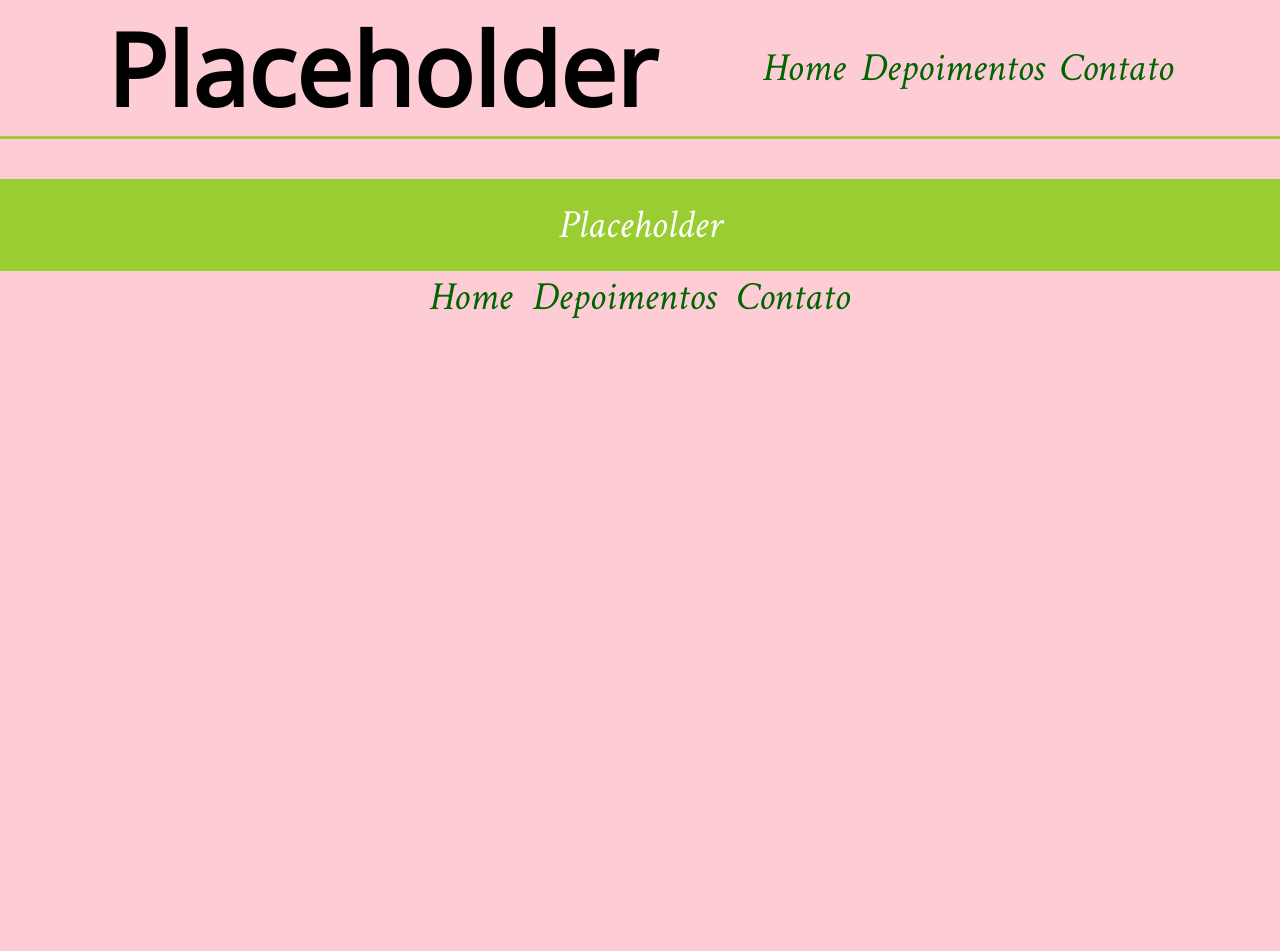
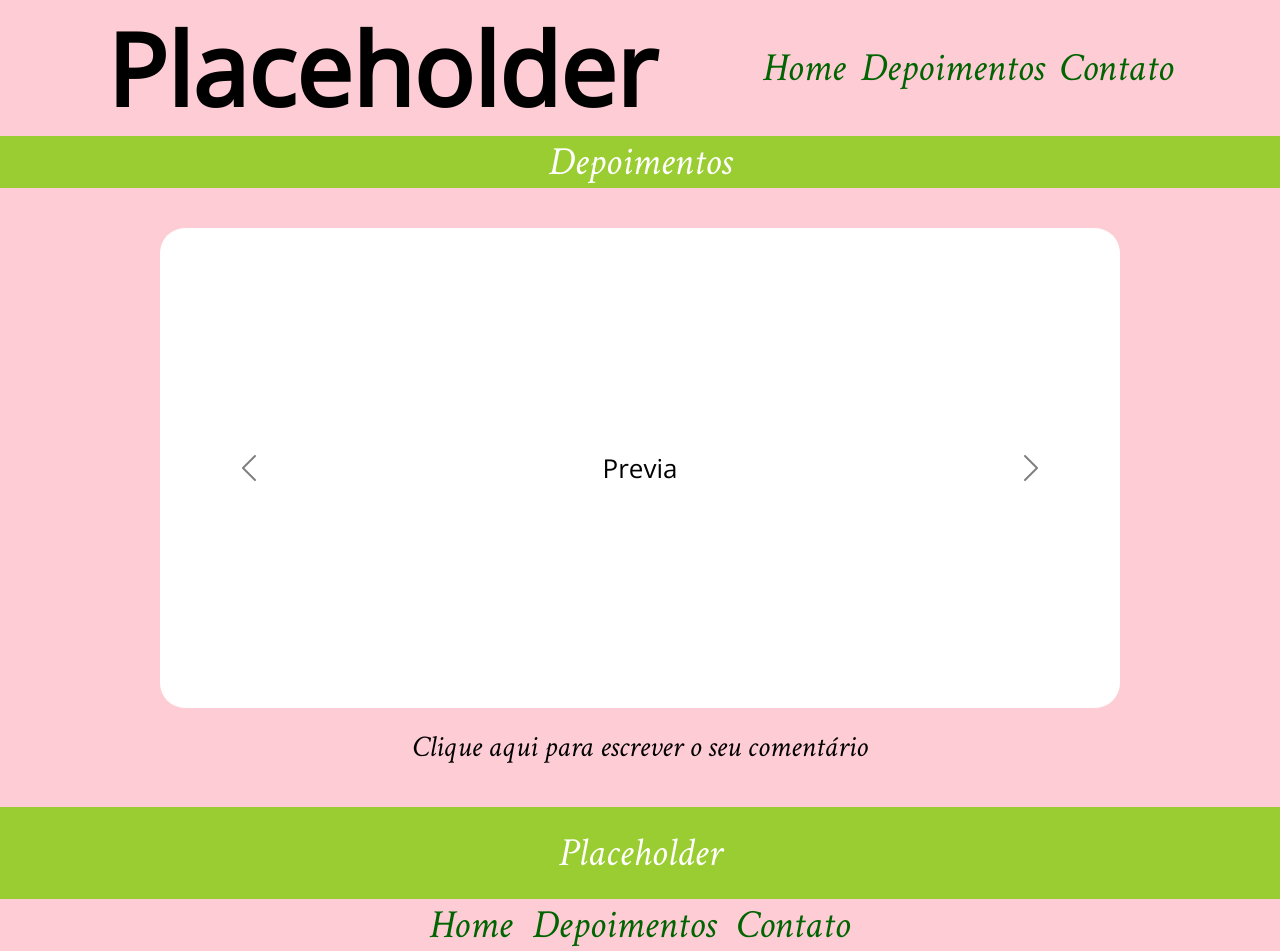
Before and after one commit to jrafaelpcruz/hackaton-pamI, a PHP site: page /index.php?page=depoimento-visualizar in a window 1280 px wide. Before the commit the page ends 800 px from the top, so only its background shows below. Run offline with PHP 8.4, Linux system fonts and the light colour scheme; data that the repository does not hold is empty; some libraries are stand-ins or nearby versions.

Commit message:
depoimento.php realizado, demoimento-inserir.php adcionado e realizado. Mudanças no estilo.

```diff
--- /dev/null
+++ b/depoimento-item.php
@@ -0,0 +1,25 @@
+<?php
+$sql = "SELECT * FROM Depoimentos;";
+$res = $conn->query($sql) or die("erro");
+$qtd = $res->num_rows;
+
+if ($qtd > 0) {
+  while ($row = $res->fetch_object()) {
+    print "
+    <div class='carousel-item' data-bs-interval='20000'>
+      <div class='depoimento-coluna'>
+        <div>
+          <h1>{$row->nome}</h1>
+          <span class='depoimento-complemento'>{$row->titulo_op}</span>
+        </div>
+        <div>
+          <p>\"{$row->depoimento}\"</p>
+        </div>
+        <div>
+          <span class='depoimento-complemento'>{$row->data}</span>
+        </div>
+      </div>
+    </div>";
+    }
+  }
+?>
--- a/depoimento-visualizar.php
+++ b/depoimento-visualizar.php
@@ -0,0 +1,30 @@
+<h1 class="contato-titulo">Depoimentos</h1>
+<script src="js/bootstrap.min.js"></script>
+
+<main class="depoimento-main">
+  <div class="carousel-container">
+    <!--inicio do código do carousel -->
+    <div id="carouselExampleInterval" class="carousel slide carousel-dark" data-bs-ride="carousel">
+      <div class="carousel-inner">
+        <div class="carousel-item active" data-bs-interval="20000">
+          <div class="depoimento-coluna">
+            <div>
+              <p>Previa</p>
+            </div>
+          </div>
+        </div>
+        <?php include 'depoimento-item.php'?>
+      </div>
+      <button class="carousel-control-prev" type="button" data-bs-target="#carouselExampleInterval" data-bs-slide="prev">
+        <span class="carousel-control-prev-icon" aria-hidden="true"></span>
+      </button>
+      <button class="carousel-control-next" type="button" data-bs-target="#carouselExampleInterval" data-bs-slide="next">
+        <span class="carousel-control-next-icon" aria-hidden="true"></span>
+      </button>
+    </div>
+    <!-- Fim do codigo do carousel-->
+  </div>
+</main>
+<div class="depoimento-escrever">
+  <a href="?page=depoimento-escrever">Clique aqui para escrever o seu comentário</a>
+</div>
--- a/index.php
+++ b/index.php
@@ -28,6 +28,9 @@
     case 'depoimento-visualizar';
       include 'depoimento-visualizar.php';
       break;
+    case 'depoimento-escrever';
+      include 'depoimento-escrever.php';
+      break;
     case 'conteudo':
       include 'conteudo.php';
       break;
--- a/styles/styles.css
+++ b/styles/styles.css
@@ -10,12 +10,12 @@
 }
 body {
   background-color: var(--header-main-color);
+  font-family: 'Crimson Text', serif;
 }
 /*Header.php*/
 header {
   background-color:var(--header-main-color);
   font-family: 'Crimson Text', serif;
-  border-bottom: 3px solid var(--header-second-color);
 }
 .header {
   display: flex;
@@ -170,6 +170,7 @@ main {
   display: flex;
   justify-content: space-between;
   align-items: center;
+  font-family: 'Open Sans', sans-serif;
 }
 .conteudo-atributos ul {
   list-style: none;
@@ -205,13 +206,14 @@ main {
   border-radius: 5px;
 }
 .conteudo-left a {
-  font-size:28px;
+  font-size:22px;
   text-align:center;
   text-decoration: none;
   color:#000;
+  font-family: 'Open Sans', sans-serif;
 }
 .conteudo-left a:hover {
-  color: var(--header-second-color);
+  color: var(--header-nav-color);
 }
 .conteudo-left-apoie {
   width:100%;
@@ -331,6 +333,45 @@ button {
 .conteudo-pagina-autor a {
   font-size:30px;
 }
+/*depoimentos*/
+.depoimento-main {
+  justify-content: center;
+  min-height:60vh;
+}
+.carousel-container {
+  width:100%;
+}
+.depoimento-coluna {
+  display:flex;
+  gap:20px;
+  align-items: center;
+  flex-flow: column;
+  justify-content: center;
+  width:100%;
+  box-sizing: border-box;
+  text-align: center;
+}
+.depoimento-coluna div {
+  width: 75%;
+}
+.depoimento-coluna p {
+  font-size: 26px;
+  font-family: 'Open Sans', sans-serif;
+}
+.depoimento-complemento {
+  font-size:22px;
+}
+.depoimento-escrever a {
+  margin: 20px 0;
+  font-size: 30px;
+  text-align: center;
+  text-decoration: none;
+  color:#000;
+  display: block;
+}
+.depoimento-escrever a:hover {
+  color:var(--header-nav-color);
+}
 /*footer*/
 footer {
   font-family: 'Crimson Text', serif;
```
Also changed, not shown: depoimento-escrever.php (added, +28 -0 lines), proc.php (+16 -0 lines).
